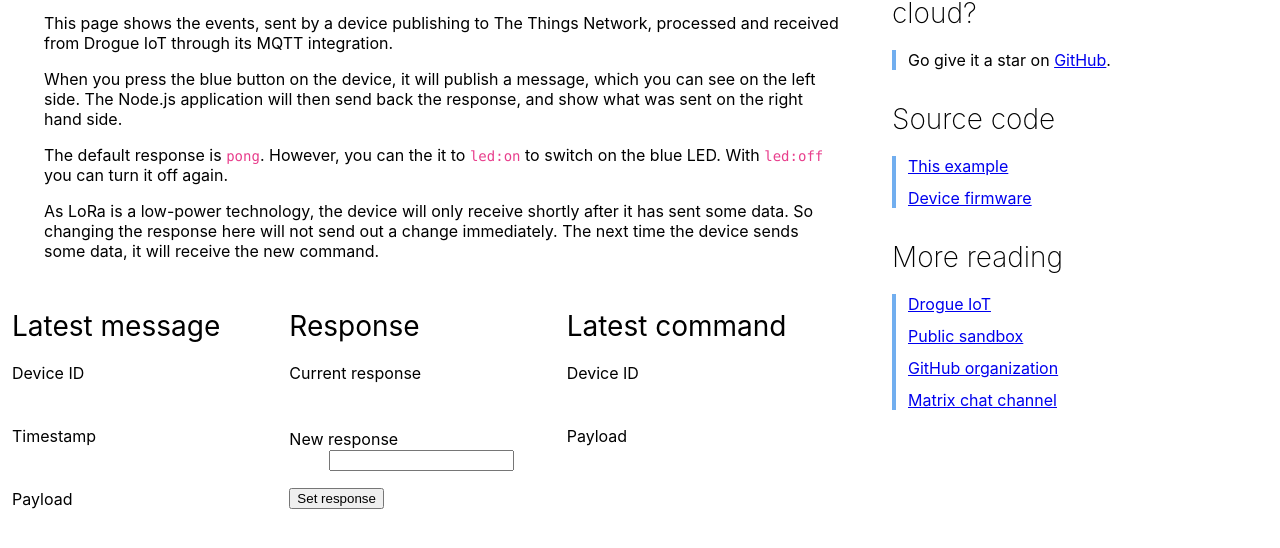
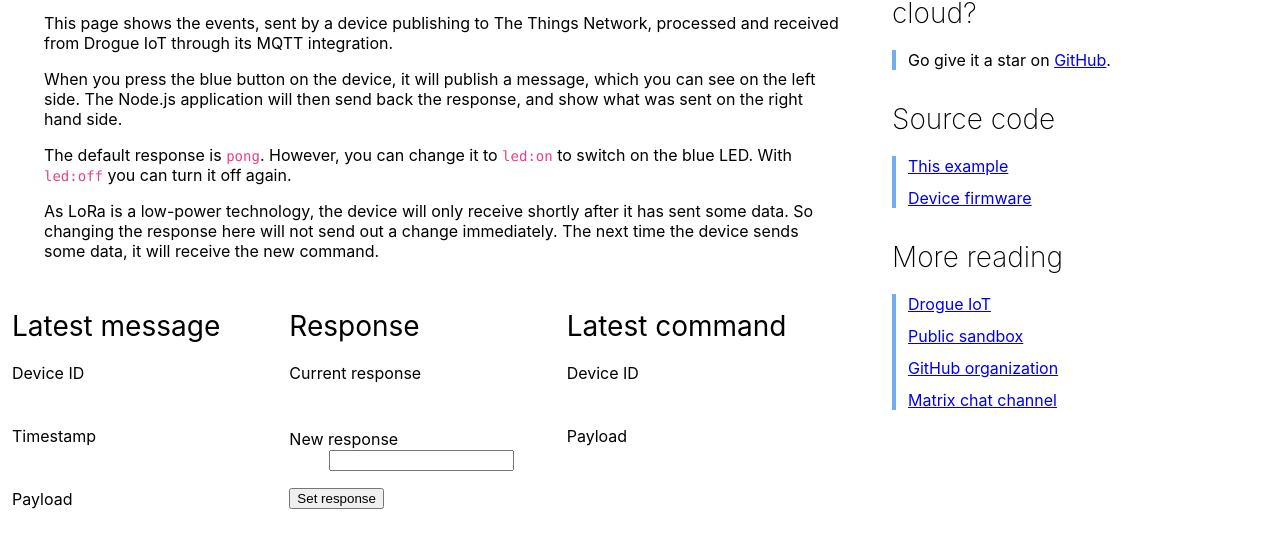
Before and after one commit to danbev/nodejs-mqtt-integration-example, a website: page static/index.html in a window 1280 px wide. Shown: the part 206-754 px from the top of the page. Drawn offline with nearby package versions, Linux system fonts and the light colour scheme; no server answers.

Commit message:
Fix typo in index.html

```diff
--- a/static/index.html
+++ b/static/index.html
@@ -143,7 +143,7 @@
             </p>
 
             <p>
-                The default response is <code>pong</code>. However, you can the it to <code>led:on</code> to switch on
+                The default response is <code>pong</code>. However, you can change it to <code>led:on</code> to switch on
                 the
                 blue LED. With <code>led:off</code> you can turn it off again.
             </p>
```
